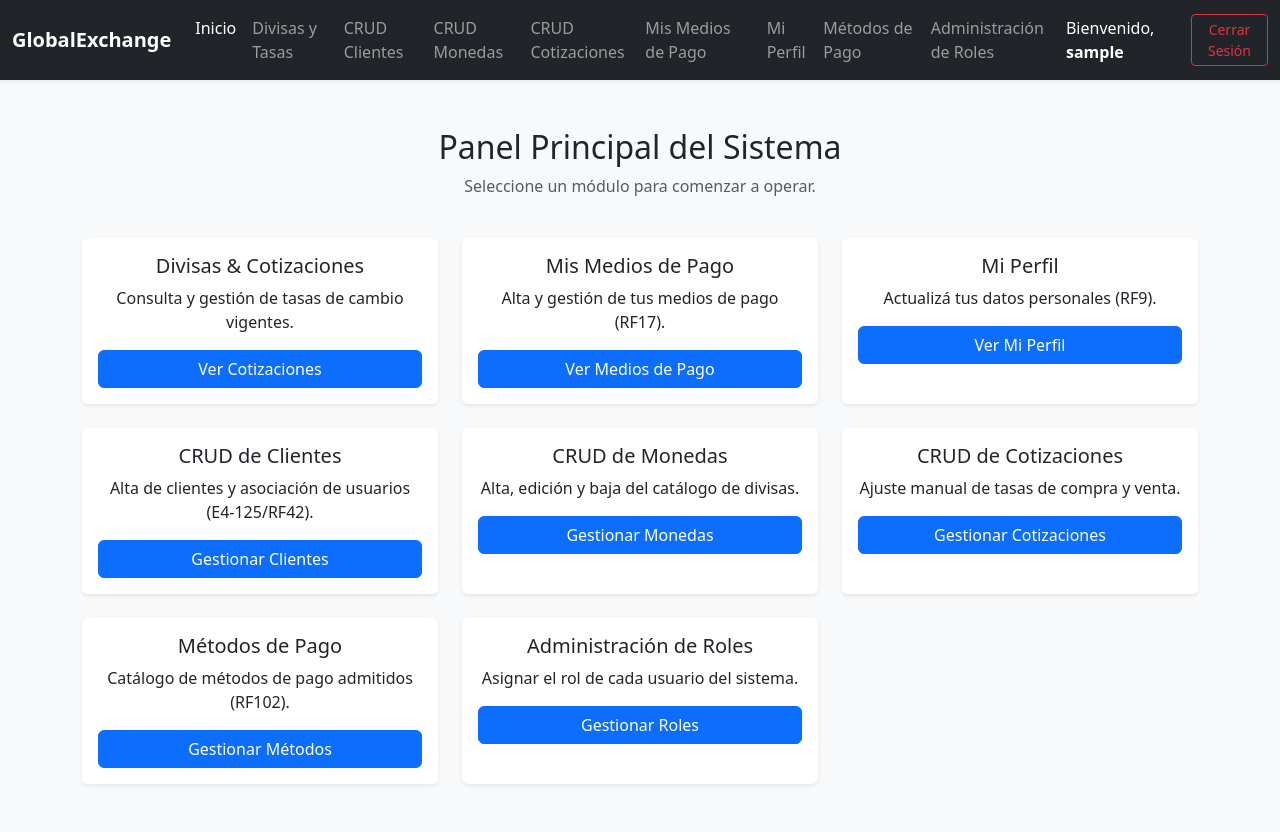
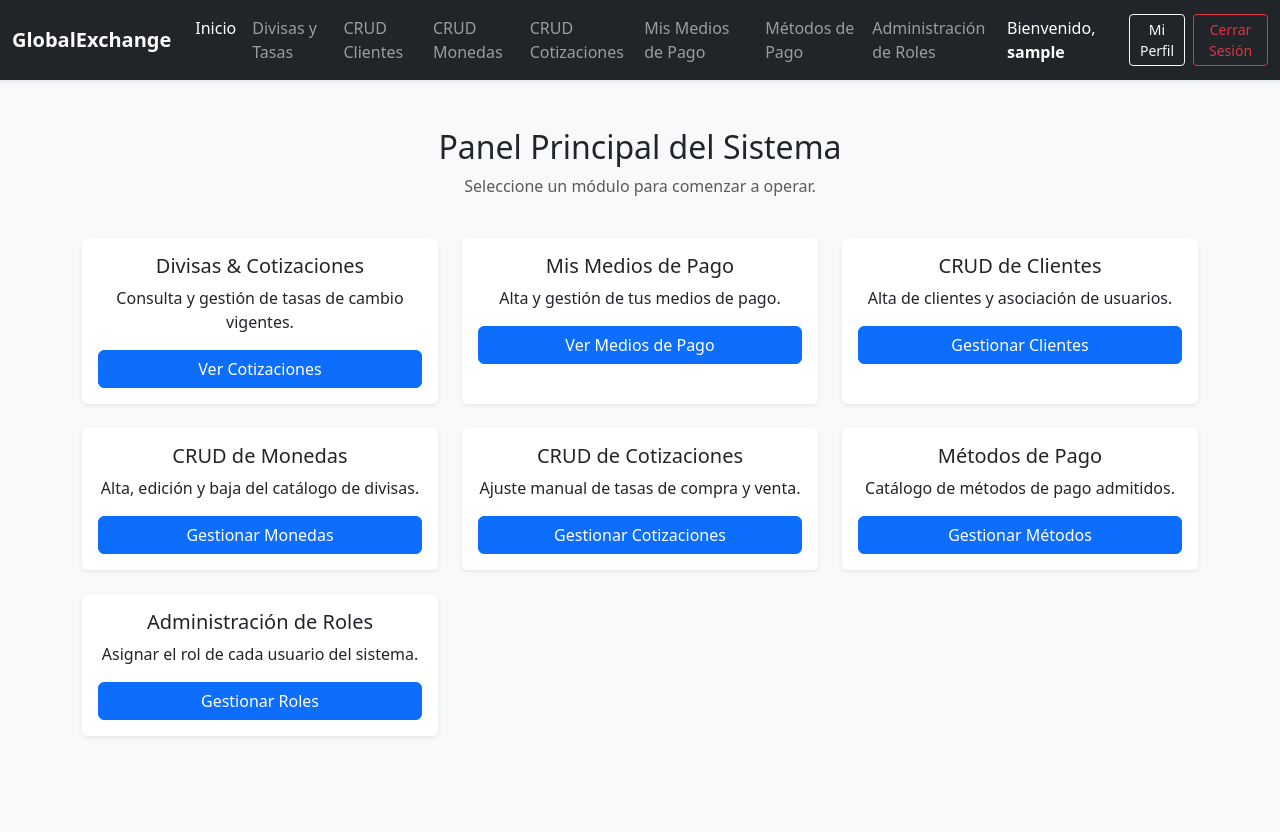
Before and after one commit to Evatol/GlobalExchange, a Django app: page /api/usuarios/ in a window 1280 px wide. After the commit the page ends 737 px from the top, so only its background shows below. Run offline with Django 5.2, Linux system fonts and the light colour scheme; the visitor is signed in with stand-in values (Sample User, id 1); data that the repository does not hold is empty.

Commit message:
style(ui): quitar codigos RF/ticket de las pantallas y mover Mi Perfil junto a Cerrar Sesion
Las descripciones de cada pantalla mostraban codigos internos del ERS
(RF9, RF17, RF21/RF22, RF42, RF46/RF48, RF102) y de Jira (E4-125,
E4-137), que no aportan nada al usuario final. Se dejan solo las
descripciones en lenguaje natural.

Ademas, "Mi Perfil" pasa del menu de navegacion y de las tarjetas del
panel principal a un boton junto a "Cerrar Sesion", arriba a la
derecha, ya que es una accion propia del usuario y no un modulo mas.

Co-Authored-By: Claude Sonnet 5 <noreply@anthropic.com>

```diff
--- a/apps/divisas/templates/divisas/gestion_cotizaciones.html
+++ b/apps/divisas/templates/divisas/gestion_cotizaciones.html
@@ -23,7 +23,7 @@
             <div class="col-md-12 text-center mb-4">
                 <h2>Gestión de Cotizaciones</h2>
                 <p class="text-muted">
-                    Ajuste manual de tasas de compra y venta (RF21/RF22). Al crear una
+                    Ajuste manual de tasas de compra y venta. Al crear una
                     cotización activa para una moneda, la anterior de esa moneda se
                     desactiva sola.
                 </p>
--- a/apps/divisas/templates/divisas/gestion_monedas.html
+++ b/apps/divisas/templates/divisas/gestion_monedas.html
@@ -22,7 +22,7 @@
         <div class="row">
             <div class="col-md-12 text-center mb-4">
                 <h2>Gestión de Monedas</h2>
-                <p class="text-muted">Catálogo de divisas admitidas (E4-137).</p>
+                <p class="text-muted">Catálogo de divisas admitidas.</p>
             </div>
         </div>
 
--- a/apps/transacciones/templates/transacciones/gestion_medios_pago.html
+++ b/apps/transacciones/templates/transacciones/gestion_medios_pago.html
@@ -24,9 +24,9 @@
                 <h2>{% if ve_todos %}Medios de Pago de Clientes{% else %}Mis Medios de Pago{% endif %}</h2>
                 <p class="text-muted">
                     {% if ve_todos %}
-                        Medios de pago registrados por cualquier cliente (RF17).
+                        Medios de pago registrados por cualquier cliente.
                     {% else %}
-                        Medios de pago del cliente activo{% if cliente_activo %}: <strong>{{ cliente_activo.nombre }}</strong>{% endif %} (RF17).
+                        Medios de pago del cliente activo{% if cliente_activo %}: <strong>{{ cliente_activo.nombre }}</strong>{% endif %}.
                     {% endif %}
                 </p>
             </div>
--- a/apps/transacciones/templates/transacciones/gestion_metodos_pago.html
+++ b/apps/transacciones/templates/transacciones/gestion_metodos_pago.html
@@ -22,7 +22,7 @@
         <div class="row">
             <div class="col-md-12 text-center mb-4">
                 <h2>Catálogo de Métodos de Pago</h2>
-                <p class="text-muted">Métodos admitidos para cargar como medio de pago de un cliente (RF102).</p>
+                <p class="text-muted">Métodos admitidos para cargar como medio de pago de un cliente.</p>
             </div>
         </div>
 
--- a/apps/usuarios/templates/usuarios/gestion_clientes.html
+++ b/apps/usuarios/templates/usuarios/gestion_clientes.html
@@ -23,7 +23,7 @@
             <div class="col-md-12 text-center mb-4">
                 <h2>Gestión de Clientes</h2>
                 <p class="text-muted">
-                    Alta de clientes (física/jurídica, E4-125) y asociación de usuarios (RF42).
+                    Alta de clientes (física/jurídica) y asociación de usuarios.
                 </p>
             </div>
         </div>
--- a/apps/usuarios/templates/usuarios/gestion_roles.html
+++ b/apps/usuarios/templates/usuarios/gestion_roles.html
@@ -25,7 +25,7 @@
             <div class="col-md-12 text-center mb-4">
                 <h2>Administración de Roles</h2>
                 <p class="text-muted">
-                    Asigná el rol de negocio de cada usuario del sistema (RF46 / RF48).
+                    Asigná el rol de negocio de cada usuario del sistema.
                     Cambia recién al próximo inicio de sesión de esa persona.
                 </p>
             </div>
--- a/apps/usuarios/templates/usuarios/menu_principal.html
+++ b/apps/usuarios/templates/usuarios/menu_principal.html
@@ -41,9 +41,6 @@
                     <li class="nav-item">
                         <a class="nav-link" href="{% url 'gestion_medios_pago' %}">Mis Medios de Pago</a>
                     </li>
-                    <li class="nav-item">
-                        <a class="nav-link" href="{% url 'mi_perfil' %}">Mi Perfil</a>
-                    </li>
                     {% if es_administrador %}
                     <li class="nav-item">
                         <a class="nav-link" href="{% url 'gestion_metodos_pago' %}">Métodos de Pago</a>
@@ -74,6 +71,7 @@
                     <span class="me-3">
                         Bienvenido, <strong>{{ usuario.username }}</strong>
                     </span>
+                    <a href="{% url 'mi_perfil' %}" class="btn btn-outline-light btn-sm me-2">Mi Perfil</a>
                     {# Logout OIDC: cierra la sesión de Django y la sesión SSO de Keycloak (POST, requerido por mozilla-django-oidc). #}
                     <form method="post" action="{% url 'oidc_logout' %}" class="d-inline m-0">
                         {% csrf_token %}
@@ -109,18 +107,8 @@
                 <div class="card h-100 shadow-sm border-0">
                     <div class="card-body text-center">
                         <h5 class="card-title">Mis Medios de Pago</h5>
-                        <p class="card-text">Alta y gestión de tus medios de pago (RF17).</p>
+                        <p class="card-text">Alta y gestión de tus medios de pago.</p>
                         <a href="{% url 'gestion_medios_pago' %}" class="btn btn-primary w-100">Ver Medios de Pago</a>
-                    </div>
-                </div>
-            </div>
-
-            <div class="col-md-4">
-                <div class="card h-100 shadow-sm border-0">
-                    <div class="card-body text-center">
-                        <h5 class="card-title">Mi Perfil</h5>
-                        <p class="card-text">Actualizá tus datos personales (RF9).</p>
-                        <a href="{% url 'mi_perfil' %}" class="btn btn-primary w-100">Ver Mi Perfil</a>
                     </div>
                 </div>
             </div>
@@ -131,7 +119,7 @@
                 <div class="card h-100 shadow-sm border-0">
                     <div class="card-body text-center">
                         <h5 class="card-title">CRUD de Clientes</h5>
-                        <p class="card-text">Alta de clientes y asociación de usuarios (E4-125/RF42).</p>
+                        <p class="card-text">Alta de clientes y asociación de usuarios.</p>
                         <a href="{% url 'gestion_clientes' %}" class="btn btn-primary w-100">Gestionar Clientes</a>
                     </div>
                 </div>
@@ -164,7 +152,7 @@
                 <div class="card h-100 shadow-sm border-0">
                     <div class="card-body text-center">
                         <h5 class="card-title">Métodos de Pago</h5>
-                        <p class="card-text">Catálogo de métodos de pago admitidos (RF102).</p>
+                        <p class="card-text">Catálogo de métodos de pago admitidos.</p>
                         <a href="{% url 'gestion_metodos_pago' %}" class="btn btn-primary w-100">Gestionar Métodos</a>
                     </div>
                 </div>
--- a/apps/usuarios/templates/usuarios/mi_perfil.html
+++ b/apps/usuarios/templates/usuarios/mi_perfil.html
@@ -23,7 +23,7 @@
             <div class="col-md-6">
                 <div class="text-center mb-4">
                     <h2>Mi Perfil</h2>
-                    <p class="text-muted">Tus datos personales (RF9).</p>
+                    <p class="text-muted">Tus datos personales.</p>
                 </div>
 
                 <div class="card shadow-sm border-0">
@@ -38,12 +38,12 @@
                         <div class="mb-3">
                             <label class="form-label">Usuario</label>
                             <input type="text" class="form-control" value="{{ perfil.username }}" disabled>
-                            <div class="form-text">El usuario no se puede modificar (RF10).</div>
+                            <div class="form-text">El usuario no se puede modificar.</div>
                         </div>
                         <div class="mb-3">
                             <label class="form-label">Correo electrónico</label>
                             <input type="text" class="form-control" value="{{ perfil.email }}" disabled>
-                            <div class="form-text">El correo no se puede modificar desde acá (RF10).</div>
+                            <div class="form-text">El correo no se puede modificar desde acá.</div>
                         </div>
 
                         <hr>
```
